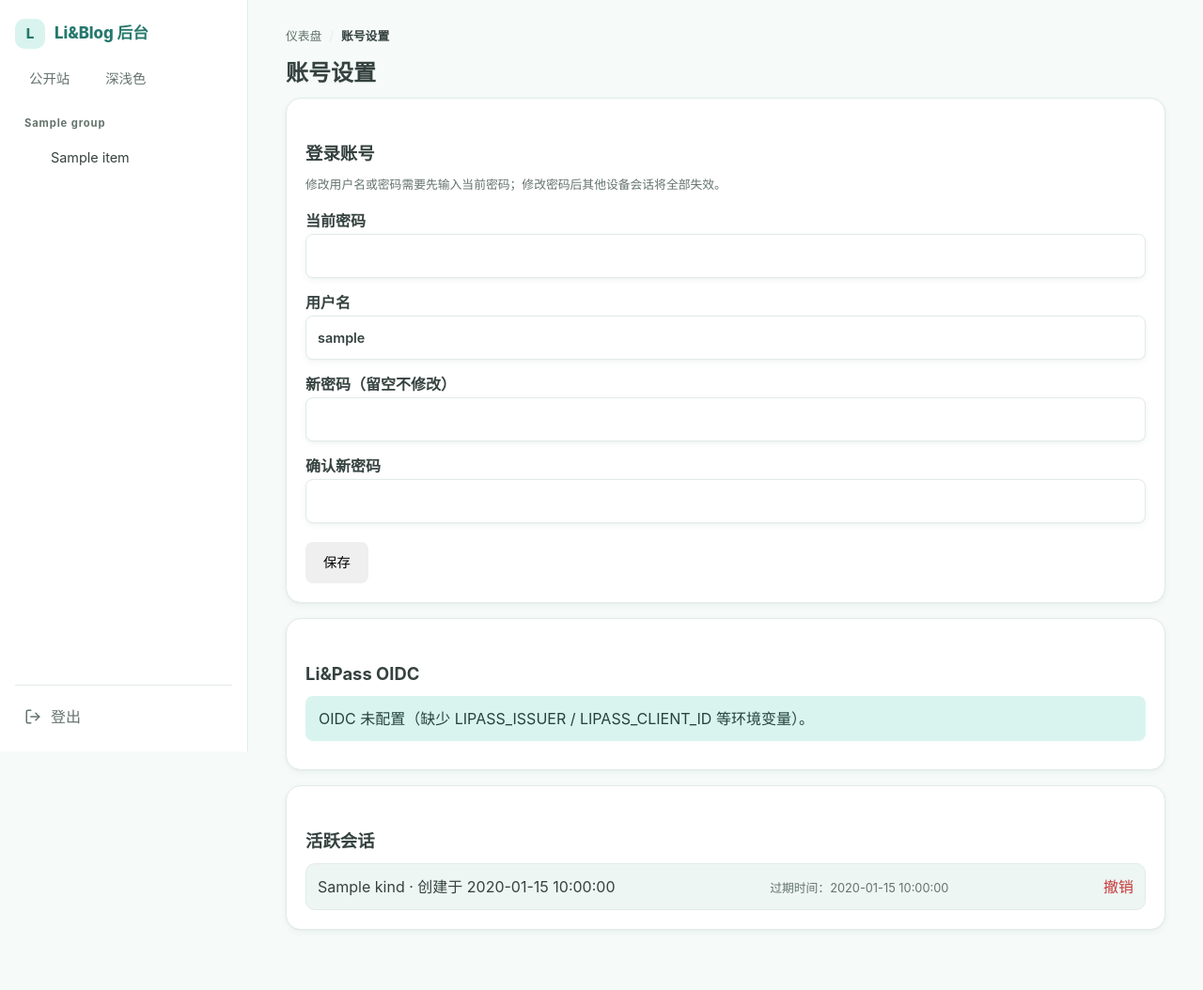
After one commit to Lzf07123/Li-Blgo, a FastAPI app: template admin/templates/account.html in a window 1280 px wide. The commit adds this page. Shown: the whole page at 94% size. Run offline with FastAPI, Linux system fonts and the light colour scheme; the template is opened without the code that fills it: most values are stand-ins (such as "Sample title", 1, 10 or a date in 2020).

Commit message:
v059-v068: 账号/OIDC/会话管理、审计日志、限速加固、安全头、密码与会话策略

```diff
--- a/admin/main.py
+++ b/admin/main.py
@@ -35,7 +35,15 @@ from admin import (
 )
 from admin.ingest import import_beacon_log
 from admin.config import ROOT, settings
-from admin.db import connect, create_admin, get_admin, init_db
+from admin.db import (
+    clear_oidc_sub,
+    connect,
+    create_admin,
+    get_admin,
+    init_db,
+    record_audit,
+    update_admin,
+)
 from admin.session import COOKIE, create_session, delete_session, get_session
 from admin.uploads import read_limited
 
@@ -92,6 +100,12 @@ async def admin_headers(request: Request, call_next):
     if request.url.path.startswith(f"/{settings.admin_path}/"):
         response.headers["Cache-Control"] = "no-store"
         response.headers["X-Robots-Tag"] = "noindex"
+        response.headers["X-Content-Type-Options"] = "nosniff"
+        response.headers["X-Frame-Options"] = "SAMEORIGIN"
+        response.headers["Referrer-Policy"] = "no-referrer"
+        response.headers["Permissions-Policy"] = (
+            "geolocation=(), microphone=(), camera=(), payment=()"
+        )
     return response
 
 
@@ -103,6 +117,7 @@ def healthz():
 
 templates = Jinja2Templates(directory=str(ROOT / "admin" / "templates"))
 rate = security.RateLimiter()
+DUMMY_HASH = security.hash_password("dummy-timing-equalizer")
 STATUS_LABELS = {"published": "已发布", "draft": "草稿", "active": "进行中"}
 ADMIN_BADGE_VARIANTS = {
     "published": "admin-badge--published",
@@ -128,6 +143,7 @@ ADMIN_NAV = [
             {"label": "文案", "path": "/config/strings", "icon": "text"},
             {"label": "首页", "path": "/config/homepage", "icon": "home"},
             {"label": "资料", "path": "/config/profile", "icon": "card"},
+            {"label": "账号", "path": "/settings/account", "icon": "user"},
         ],
     },
     {
@@ -135,6 +151,7 @@ ADMIN_NAV = [
         "items": [
             {"label": "媒体库", "path": "/media", "icon": "image"},
             {"label": "统计", "path": "/stats", "icon": "chart"},
+            {"label": "操作日志", "path": "/logs", "icon": "text"},
             {"label": "内容体检", "path": "/audit", "icon": "card"},
             {"label": "备份", "path": "/backup", "icon": "archive"},
         ],
@@ -199,6 +216,15 @@ def client_ip(request: Request) -> str:
     return request.client.host if request.client else "unknown"
 
 
+def _audit(kind: str, detail: str) -> None:
+    try:
+        conn = connect()
+        record_audit(conn, kind, detail)
+        conn.close()
+    except Exception:
+        pass
+
+
 def current_session(request: Request) -> Optional[dict]:
     session_id = request.cookies.get(COOKIE)
     if not session_id:
@@ -298,14 +324,34 @@ def login_submit(
         return render(request, "login.html", {"error": "会话失效，请重试", "oidc_enabled": oidc.enabled(), "brand": store.load_yaml("brand")})
     if len(password) > 1024:
         return render(request, "login.html", {"error": "用户名或密码错误", "oidc_enabled": oidc.enabled(), "brand": store.load_yaml("brand")})
+    if not rate.allow(f"ip:{client_ip(request)}", 30, 60):
+        conn = connect()
+        record_audit(conn, "login_limited", "global ip limit", client_ip(request))
+        conn.close()
+        return render(request, "login.html", {"error": "尝试次数过多，请稍后再试", "oidc_enabled": oidc.enabled(), "brand": store.load_yaml("brand")})
     key = f"{client_ip(request)}:{username}"
     if not rate.allow(key, 5, 60):
+        conn = connect()
+        record_audit(conn, "login_limited", f"username={username}", client_ip(request))
+        conn.close()
         return render(request, "login.html", {"error": "尝试次数过多，请稍后再试", "oidc_enabled": oidc.enabled(), "brand": store.load_yaml("brand")})
     conn = connect()
     admin = get_admin(conn)
     conn.close()
-    if admin is None or not security.verify_password(password, admin["password_hash"]):
+    if admin is None:
+        security.verify_password(password, DUMMY_HASH)
+        conn = connect()
+        record_audit(conn, "login_fail", f"username={username}", client_ip(request))
+        conn.close()
         return render(request, "login.html", {"error": "用户名或密码错误", "oidc_enabled": oidc.enabled(), "brand": store.load_yaml("brand")})
+    if not security.verify_password(password, admin["password_hash"]):
+        conn = connect()
+        record_audit(conn, "login_fail", f"username={username}", client_ip(request))
+        conn.close()
+        return render(request, "login.html", {"error": "用户名或密码错误", "oidc_enabled": oidc.enabled(), "brand": store.load_yaml("brand")})
+    conn = connect()
+    record_audit(conn, "login_ok", f"username={username}", client_ip(request))
+    conn.close()
     session_id = create_session("local")
     response = RedirectResponse(ap("/"), status_code=303)
     response.set_cookie(
@@ -748,6 +794,7 @@ async def media_upload(
     try:
         data = await read_limited(file, media_store.MAX_SIZE)
         p = media_store.save_upload(file.filename or "", data)
+        _audit("media_upload", p.relative_to(media_store.MEDIA_ROOT).as_posix())
     except ValueError as exc:
         return RedirectResponse(ap(f"/media?error={exc}"), status_code=303)
     result, elapsed = build.run_full()
@@ -767,6 +814,7 @@ def media_delete(request: Request, path: str = Form(""), csrf_token: str = Form(
         cleaned_cfg = store.clear_config_image_refs(path)
     except (ValueError, FileNotFoundError) as exc:
         return RedirectResponse(ap(f"/media?error={exc}"), status_code=303)
+    _audit("media_delete", path)
     result, elapsed = build.run_full()
     if result.returncode != 0:
         return RedirectResponse(ap("/media?error=已删除但构建失败"), status_code=303)
@@ -815,6 +863,7 @@ def post_status(
         old, body = store.read_markdown("posts", slug)
         old["status"] = status
         store.write_markdown("posts", slug, old, body)
+        _audit("post_status", f"{slug}={status}")
     except (ValueError, FileNotFoundError) as exc:
         return RedirectResponse(ap(f"/posts?error={exc}"), status_code=303)
     result, elapsed = build.run_full()
@@ -836,6 +885,7 @@ def post_pin(
         old, body = store.read_markdown("posts", slug)
         old["pinned"] = not old.get("pinned", False)
         store.write_markdown("posts", slug, old, body)
+        _audit("post_pin", f"{slug}={'置顶' if old['pinned'] else '取消置顶'}")
     except (ValueError, FileNotFoundError) as exc:
         return RedirectResponse(ap(f"/posts?error={exc}"), status_code=303)
     result, elapsed = build.run_full()
@@ -920,6 +970,54 @@ def audit_page(request: Request):
     )
 
 
+@app.get(ap("/logs"), response_class=HTMLResponse)
+def logs_page(request: Request):
+    require_login(request)
+    conn = connect()
+    rows = conn.execute(
+        "SELECT at, kind, detail, ip FROM audit_log ORDER BY id DESC LIMIT 200"
+    ).fetchall()
+    conn.close()
+    columns = [
+        {"key": "at", "label": "时间", "type": "text"},
+        {"key": "kind", "label": "事件", "type": "badge"},
+        {"key": "detail", "label": "详情", "type": "text"},
+        {"key": "ip", "label": "来源", "type": "text"},
+    ]
+    table = {
+        "caption": "操作日志",
+        "columns": columns,
+        "rows": [
+            {
+                "at": datetime.datetime.fromtimestamp(r["at"]).strftime("%Y-%m-%d %H:%M:%S"),
+                "kind": r["kind"],
+                "kind_label": {
+                    "login_ok": "登录成功",
+                    "login_fail": "登录失败",
+                    "login_limited": "登录限速",
+                    "password_changed": "修改密码",
+                    "session_revoked": "撤销会话",
+                }.get(r["kind"], r["kind"]),
+                "kind_class": (
+                    "admin-badge--published"
+                    if r["kind"] == "login_ok"
+                    else (
+                        "admin-badge--danger"
+                        if r["kind"] in ("login_fail", "login_limited")
+                        else "admin-badge--muted"
+                    )
+                ),
+                "detail": r["detail"],
+                "ip": r["ip"],
+            }
+            for r in rows
+        ],
+        "empty": "暂无日志",
+        "striped": True,
+    }
+    return render(request, "logs.html", {"table": table})
+
+
 def _tag_counts() -> list[dict]:
     counts: dict[str, int] = {}
     for item in store.list_markdown("posts"):
@@ -976,6 +1074,7 @@ def tags_apply(
         changed += 1
     if not changed:
         return RedirectResponse(ap("/tags?error=没有文章使用该标签"), status_code=303)
+    _audit("tags_apply", f"{action}:{old_tag}->{new_tag or '删除'}")
     result, elapsed = build.run_full()
     if result.returncode != 0:
         return RedirectResponse(ap("/tags?error=标签更新后构建失败"), status_code=303)
@@ -1319,6 +1418,7 @@ def posts_bulk(
             continue
     if not changed:
         return RedirectResponse(ap("/posts?error=没有可执行的文章"), status_code=303)
+    _audit("posts_bulk", f"{action}:{changed}")
     result, elapsed = build.run_full()
     if result.returncode != 0:
         return RedirectResponse(ap("/posts?error=批量操作后构建失败"), status_code=303)
@@ -1515,6 +1615,7 @@ def section_save(
                 fm.update({"title": title, "date": date, "kind": kind, "summary": summary})
             store.write_markdown(section, slug, fm, body)
             revisions.save_revision(section, slug, fm, body)
+            _audit("content_save", f"{section}/{slug}")
             if old_slug and old_slug != slug:
                 try:
                     store.delete_markdown(section, old_slug)
@@ -1591,6 +1692,7 @@ def section_delete(request: Request, section: str, slug: str, csrf_token: str =
         return RedirectResponse(ap(f"/{section}?error=会话失效"), status_code=303)
     try:
         store.delete_markdown(section, slug)
+        _audit("content_delete", f"{section}/{slug}")
     except ValueError:
         return RedirectResponse(ap(f"/{section}?error=非法标识"), status_code=303)
     result, elapsed = build.run_full()
@@ -1773,3 +1875,114 @@ async def config_save(request: Request, name: str, csrf_token: str = Form("", al
             status_code=303,
         )
     return after_build_redirect(f"/config/{name}")
+
+
+@app.get(ap("/settings/account"), response_class=HTMLResponse)
+def account_page(request: Request):
+    require_login(request)
+    conn = connect()
+    admin = get_admin(conn)
+    current_id = (current_session(request) or {}).get("id")
+    session_rows = conn.execute(
+        "SELECT id, kind, created_at, expires_at FROM sessions ORDER BY created_at DESC LIMIT 20"
+    ).fetchall()
+    conn.close()
+    sessions_ctx = [
+        {
+            "id": r["id"],
+            "kind": "本地" if r["kind"] == "local" else ("OIDC" if r["kind"] == "oidc" else "匿名"),
+            "created": datetime.datetime.fromtimestamp(r["created_at"]).strftime("%Y-%m-%d %H:%M"),
+            "expires": datetime.datetime.fromtimestamp(r["expires_at"]).strftime("%Y-%m-%d %H:%M"),
+            "current": r["id"] == current_id,
+        }
+        for r in session_rows
+    ]
+    return render(
+        request,
+        "account.html",
+        {
+            "username": admin["username"] if admin else "",
+            "bound": bool(admin and admin["oidc_sub"]),
+            "oidc_enabled": oidc.enabled(),
+            "callback_uri": settings.lipass_redirect_uri or "(部署后按实际域名填写)",
+            "sessions": sessions_ctx,
+        },
+    )
+
+
+@app.post(ap("/settings/account"))
+def account_save(
+    request: Request,
+    current_password: str = Form(""),
+    new_username: str = Form(""),
+    new_password: str = Form(""),
+    confirm: str = Form(""),
+    csrf_token: str = Form("", alias="_csrf"),
+):
+    require_login(request)
+    if not csrf_ok(request, {"_csrf": csrf_token}):
+        return RedirectResponse(ap("/settings/account?error=会话失效"), status_code=303)
+    conn = connect()
+    admin = get_admin(conn)
+    if admin is None or not security.verify_password(current_password, admin["password_hash"]):
+        conn.close()
+        return RedirectResponse(ap("/settings/account?error=当前密码不正确"), status_code=303)
+    username = new_username.strip()
+    if len(username) < 3:
+        conn.close()
+        return RedirectResponse(ap("/settings/account?error=用户名至少 3 位"), status_code=303)
+    password_hash = None
+    if new_password:
+        if len(new_password) < 8 or len(new_password) > 1024:
+            conn.close()
+            return RedirectResponse(ap("/settings/account?error=新密码需 8-1024 位"), status_code=303)
+        if new_password != confirm:
+            conn.close()
+            return RedirectResponse(ap("/settings/account?error=两次新密码不一致"), status_code=303)
+        password_hash = security.hash_password(new_password)
+    update_admin(conn, username=username, password_hash=password_hash)
+    current_id = (current_session(request) or {}).get("id")
+    if password_hash:
+        conn.execute("DELETE FROM sessions WHERE id != ?", (current_id,))
+    conn.commit()
+    conn.close()
+    if password_hash:
+        _audit("password_changed", "管理员密码已修改")
+    return RedirectResponse(ap("/settings/account?ok=账号设置已更新"), status_code=303)
+
+
+@app.post(ap("/settings/account/oidc/bind"))
+def account_oidc_bind(request: Request, csrf_token: str = Form("", alias="_csrf")):
+    require_login(request)
+    if not csrf_ok(request, {"_csrf": csrf_token}):
+        return RedirectResponse(ap("/settings/account?error=会话失效"), status_code=303)
+    try:
+        return oidc.authorize_start(request, "settings_bind")
+    except Exception:
+        return RedirectResponse(ap("/settings/account?error=OIDC未配置或启动失败"), status_code=303)
+
+
+@app.post(ap("/settings/account/oidc/unbind"))
+def account_oidc_unbind(request: Request, csrf_token: str = Form("", alias="_csrf")):
+    require_login(request)
+    if not csrf_ok(request, {"_csrf": csrf_token}):
+        return RedirectResponse(ap("/settings/account?error=会话失效"), status_code=303)
+    conn = connect()
+    clear_oidc_sub(conn)
+    conn.close()
+    return RedirectResponse(ap("/settings/account?ok=已解绑 OIDC"), status_code=303)
+
+
+@app.post(ap("/settings/account/sessions/{session_id}/revoke"))
+def account_session_revoke(
+    request: Request, session_id: str, csrf_token: str = Form("", alias="_csrf")
+):
+    require_login(request)
+    if not csrf_ok(request, {"_csrf": csrf_token}):
+        return RedirectResponse(ap("/settings/account?error=会话失效"), status_code=303)
+    current_id = (current_session(request) or {}).get("id")
+    if session_id == current_id:
+        return RedirectResponse(ap("/settings/account?error=不能撤销当前会话"), status_code=303)
+    delete_session(session_id)
+    _audit("session_revoked", f"session={session_id[:8]}…")
+    return RedirectResponse(ap("/settings/account?ok=已撤销会话"), status_code=303)
--- /dev/null
+++ b/admin/templates/account.html
@@ -0,0 +1,67 @@
+{% extends "base.html" %}
+{% block content %}
+<nav class="admin-breadcrumb" aria-label="面包屑">
+  <a href="/{{ admin_path }}/">仪表盘</a>
+  <span class="admin-breadcrumb-sep" aria-hidden="true">/</span>
+  <span aria-current="page">账号设置</span>
+</nav>
+<div class="list-head">
+  <h1>账号设置</h1>
+</div>
+<div class="admin-card">
+  <h2>登录账号</h2>
+  <p class="field-help">修改用户名或密码需要先输入当前密码；修改密码后其他设备会话将全部失效。</p>
+  <form method="post" action="/{{ admin_path }}/settings/account">
+    <input type="hidden" name="_csrf" value="{{ csrf }}">
+    <label>当前密码<input type="password" name="current_password" autocomplete="current-password" required></label>
+    <label>用户名<input type="text" name="new_username" value="{{ username }}" autocomplete="username" required></label>
+    <label>新密码（留空不修改）<input type="password" name="new_password" autocomplete="new-password"></label>
+    <label>确认新密码<input type="password" name="confirm" autocomplete="new-password"></label>
+    <div class="form-actions">
+      <button type="submit" class="btn">保存</button>
+    </div>
+  </form>
+</div>
+<div class="admin-card">
+  <h2>Li&Pass OIDC</h2>
+  {% if bound %}
+  <p class="flash">已绑定 Li&Pass 账号，双登录入口生效。</p>
+  <form method="post" action="/{{ admin_path }}/settings/account/oidc/unbind" data-busy>
+    <input type="hidden" name="_csrf" value="{{ csrf }}">
+    <button type="submit" class="btn btn-secondary">解绑 OIDC</button>
+  </form>
+  {% elif oidc_enabled %}
+  <p class="field-help">在 Li&Pass 后台登记回调地址：<code>{{ callback_uri }}</code></p>
+  <form method="post" action="/{{ admin_path }}/settings/account/oidc/bind" data-busy>
+    <input type="hidden" name="_csrf" value="{{ csrf }}">
+    <button type="submit" class="btn">绑定 Li&Pass</button>
+  </form>
+{% else %}
+  <p class="flash">OIDC 未配置（缺少 LIPASS_ISSUER / LIPASS_CLIENT_ID 等环境变量）。</p>
+  {% endif %}
+</div>
+<div class="admin-card">
+  <h2>活跃会话</h2>
+  {% if sessions %}
+  <ul class="session-list">
+    {% for s in sessions %}
+    <li>
+      <span>
+        {{ s.kind }} · 创建于 {{ s.created }}
+        {% if s.current %}<span class="admin-tag">当前</span>{% endif %}
+      </span>
+      <small class="field-help">过期时间：{{ s.expires }}</small>
+      {% if not s.current %}
+      <form method="post" action="/{{ admin_path }}/settings/account/sessions/{{ s.id }}/revoke" data-busy>
+        <input type="hidden" name="_csrf" value="{{ csrf }}">
+        <button type="submit" class="btn-link danger">撤销</button>
+      </form>
+      {% endif %}
+    </li>
+    {% endfor %}
+  </ul>
+  {% else %}
+  <p class="field-help">暂无会话。</p>
+  {% endif %}
+</div>
+{% endblock %}
--- a/themes/blog-theme/static/css/admin.css
+++ b/themes/blog-theme/static/css/admin.css
@@ -767,6 +767,26 @@ label .custom-select { display: block; }
   white-space: pre-wrap;
   word-break: break-word;
 }
+.session-list {
+  list-style: none;
+  margin: 0;
+  padding: 0;
+  display: flex;
+  flex-direction: column;
+  gap: 10px;
+}
+.session-list li {
+  display: flex;
+  align-items: center;
+  justify-content: space-between;
+  gap: 12px;
+  flex-wrap: wrap;
+  padding: 10px 12px;
+  border: 1px solid var(--liblog-border);
+  border-radius: 10px;
+  background: var(--liblog-surface-2);
+}
+.session-list form { margin: 0; }
 
 /* ---------- 插入图片对话框 ---------- */
 .media-dialog {
```
Also changed, not shown: admin/db.py (+33 -0 lines), admin/templates/logs.html (added, +13 -0 lines), admin/templates/setup_account.html (+20 -2 lines), docs/superpowers/optimization/OPTIMIZATION-100.md (+10 -10 lines), tests/test_account.py (added, +102 -0 lines), 1 other file.
